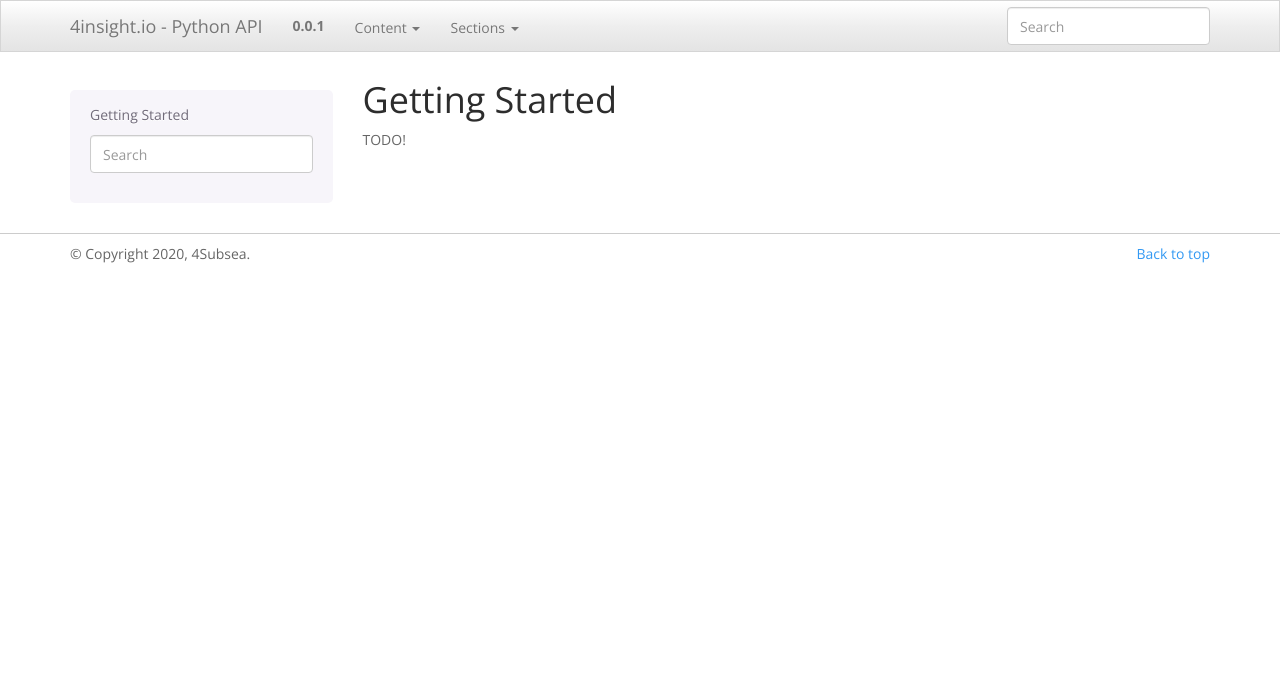
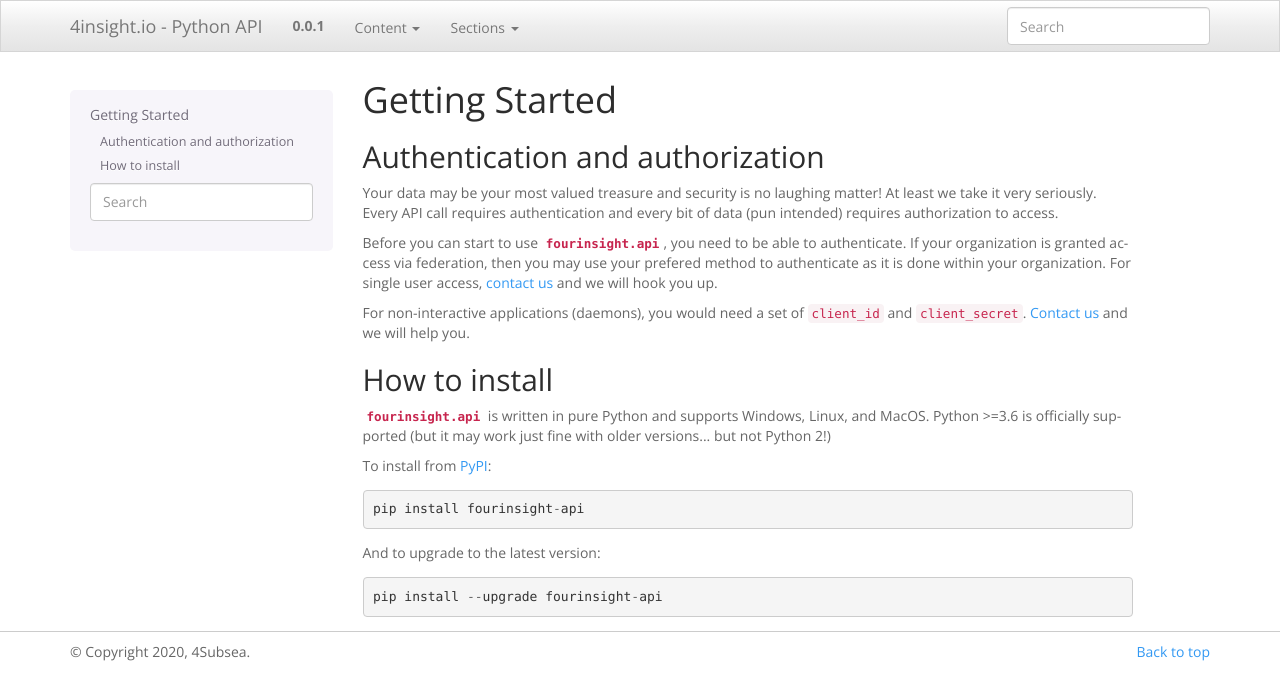
Before and after one commit to 4Subsea/fourinsight-api-python, a Sphinx documentation site: the page built from docs/getting_started.rst, in a window 1280 px wide. Shown: the top 700 px of the page. Built offline with Sphinx 7.4.7, drawn with Linux system fonts in a browser that asks for light colours.

Commit message:
documentation added

```diff
--- /dev/null
+++ b/docs/developer.rst
@@ -0,0 +1,6 @@
+Developer
+#########
+
+If you need to redirect the API calls to a development backend, you can
+:ref:`contact us <support>` to get information on how to reconfigure the API
+parameters.
--- a/docs/getting_started.rst
+++ b/docs/getting_started.rst
@@ -2,4 +2,37 @@
 Getting Started
 ###############
 
-TODO!
+Authentication and authorization
+******************************************
+
+Your data may be your most valued treasure and security is no laughing matter!
+At least we take it very seriously. Every API call requires authentication and
+every bit of data (pun intended) requires authorization to access.
+
+Before you can start to use :py:mod:`fourinsight.api`, you need to be able to
+authenticate. If your organization is granted access via federation,
+then you may use your prefered method to authenticate as it is done within your
+organization. For single user access, :ref:`contact us <support>` and we will hook you up.
+
+For non-interactive applications (daemons), you would need
+a set of ``client_id`` and ``client_secret``. :ref:`Contact us <support>` and we will help you.
+
+How to install
+**************
+
+:py:mod:`fourinsight.api` is written in pure Python and supports Windows,
+Linux, and MacOS. Python >=3.6 is officially supported (but it may work just
+fine with older versions... but not Python 2!)
+
+.. _install-upgrade:
+
+To install from `PyPI`_::
+
+   pip install fourinsight-api
+
+And to upgrade to the latest version::
+
+   pip install --upgrade fourinsight-api
+
+
+.. _PyPI: https://pypi.org/project/fourinsight-api/
--- a/docs/index.rst
+++ b/docs/index.rst
@@ -9,3 +9,8 @@ Contents
    :maxdepth: 2
 
    getting_started
+   basic_usage
+   logging
+   api
+   developer
+   support
--- /dev/null
+++ b/docs/logging.rst
@@ -0,0 +1,4 @@
+Logging
+#######
+
+Todo!
--- a/setup.py
+++ b/setup.py
@@ -1,7 +1,7 @@
 from setuptools import setup
 
 setup(
-    name="fourinsight_api",
+    name="fourinsight-api",
     version="0.0.1",
     description="4insight Python API",
     author="4Subsea",
```
Also changed, not shown: README.rst (+11 -2 lines), docs/api.rst (added, +16 -0 lines), docs/basic_usage.rst (added, +45 -0 lines), docs/support.rst (added, +16 -0 lines).
